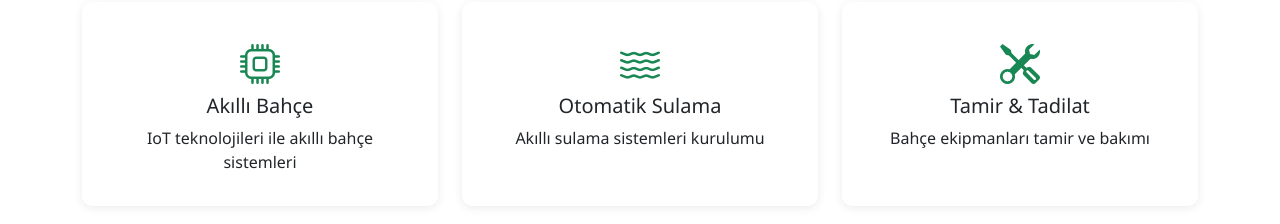
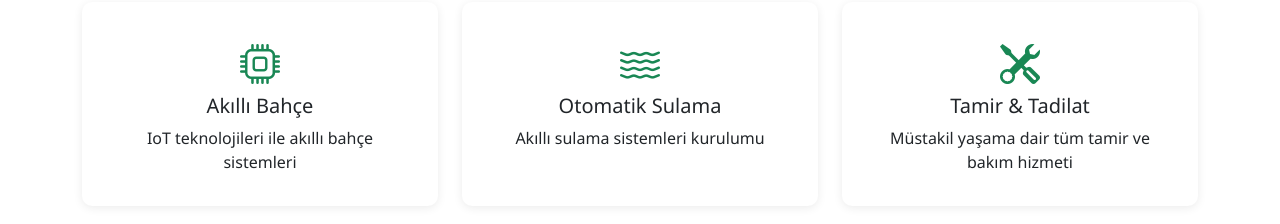
Before and after one commit to recepmeral/bahce-zanaat, a website: page public/index.html in a window 1280 px wide. Shown: the part 960-1184 px from the top of the page. Drawn offline with nearby package versions, Linux system fonts and the light colour scheme; no server answers.

Commit message:
Update Tamir & Tadilat service description

```diff
--- a/public/index.html
+++ b/public/index.html
@@ -163,7 +163,7 @@
                         <div class="card-body text-center">
                             <i class="bi bi-tools fs-1 text-success mb-3"></i>
                             <h5 class="card-title">Tamir & Tadilat</h5>
-                            <p class="card-text">Bahçe ekipmanları tamir ve bakımı</p>
+                            <p class="card-text">Müstakil yaşama dair tüm tamir ve bakım hizmeti</p>
                         </div>
                     </div>
                 </div>
```
